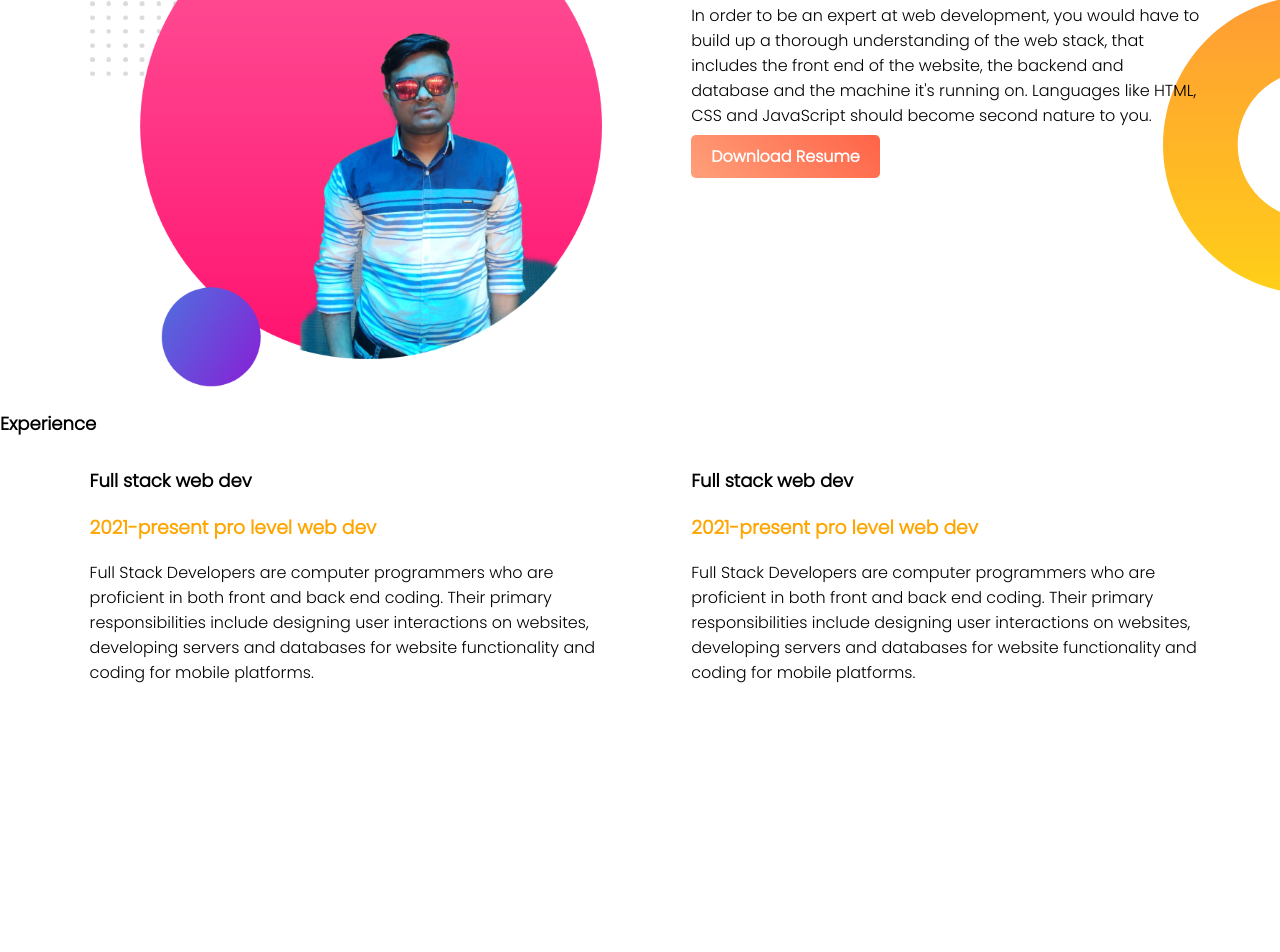
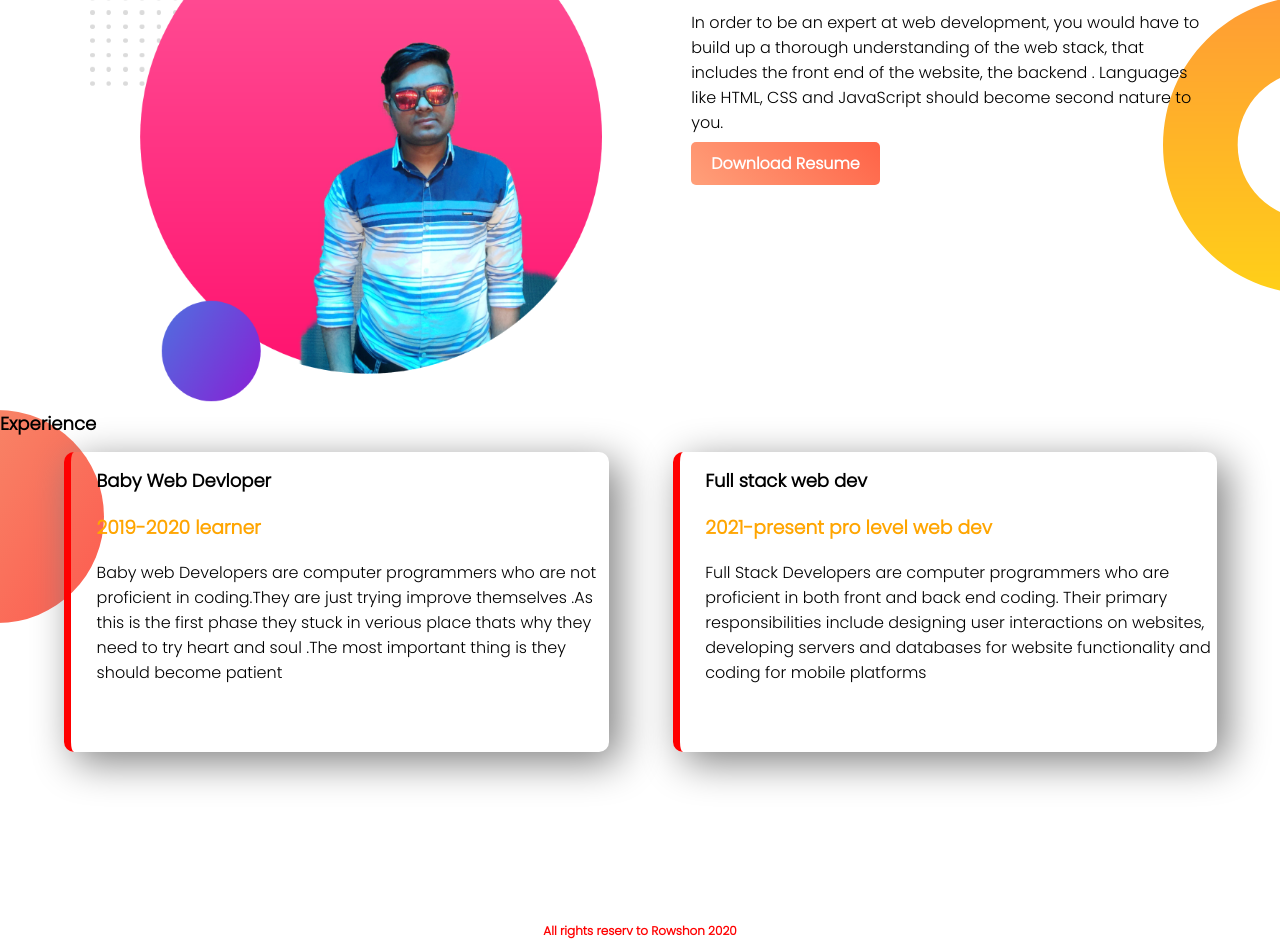
Before and after one commit to rowshonsikder/personal-website, a plain HTML site: page index.html in a window 1280 px wide. Shown: the part 605-1557 px from the top of the page. Before the commit the page ends 1515 px from the top, so only its background shows below. Drawn offline with Linux system fonts and the light colour scheme.

Commit message:
finished my first ever ebsite

```diff
--- a/index.html
+++ b/index.html
@@ -13,7 +13,7 @@
             <h1>Welcome To </h1>
             <h1><span class="orange-highlight">Rowshon</span> website</h1>
             <h3>World class professional webdevloper</h3>
-            <p>A web developer is a programmer who specializes in, or is specifically engaged in, the development of World Wide Web applications using a client–server model. ... A web content management system is often used to develop and maintain web applications.</p>
+            <p>A web developer is a programmer who specializes in, or is specifically engaged in, the development of World Wide Web applications using a client–server model.</p>
             <a class="link-button" href=" https://www.facebook.com/rs.aronno">HIRE ME</a>
 
           </div>
@@ -28,32 +28,37 @@
         <div class="half-width">
             <h2>Big Dream</h2>
             <h3>Become World's no 1 Devlopar</h3>
-            <P>In order to be an expert at web development, you would have to build up a thorough understanding of the web stack, that includes the front end of the website, the backend and database and the machine it's running on. Languages like HTML, CSS and JavaScript should become second nature to you.</P>
+            <P>In order to be an expert at web development, you would have to build up a thorough understanding of the web stack, that includes the front end of the website, the backend . Languages like HTML, CSS and JavaScript should become second nature to you.</P>
             <a class="link-button" href="">Download Resume</a>
 
         </div>
     </section>
 
-    <section class="experience">
+    <section class="experience-area">
 
-        <h2>Experience</h2>
-        <div class="half-width id="change">
-            <h2>Full stack web dev</h2>
-            <h3 class="orange-highlight">2021-present pro level web dev</h3>
-            <p>Full Stack Developers are computer programmers who are proficient in both front and back end coding. Their primary responsibilities include designing user interactions on websites, developing servers and databases for website functionality and coding for mobile platforms.</p>
+        <h2><b>Experience</b></h2>
+        <div class="half-width " id="single-experience">
+            <h2>Baby Web Devloper</h2>
+            <h3 class="orange-highlight">2019-2020  learner  </h3>
+            <p>Baby web Developers are computer programmers who are not  proficient in  coding.They are just trying improve themselves .As this is the first phase they stuck in verious place thats why they need to try heart and soul .The most important thing is they should become patient   </p>
 
         </div>
 
-        <div class="half-width">
+        <div class="half-width" id="single-experience">
             <h2>Full stack web dev</h2>
             <h3 class="orange-highlight">2021-present pro level web dev</h3>
-            <p>Full Stack Developers are computer programmers who are proficient in both front and back end coding. Their primary responsibilities include designing user interactions on websites, developing servers and databases for website functionality and coding for mobile platforms.</p>
+            <p>Full Stack Developers are computer programmers who are proficient in both front and back end coding. Their primary responsibilities include designing user interactions on websites, developing servers and databases for website functionality and coding for mobile platforms </p>
+
 
 
         </div>
 
     </section>
 
+    <footer >
+        <p>All rights reserv to Rowshon 2020</p>
+    </footer>
+
 
 </body>
 </html>
--- a/style.css
+++ b/style.css
@@ -42,6 +42,32 @@ section{
     background-position: right;
 
 }
-#change{
-    text-align: justify;
+
+
+footer{
+    text-align: center;
+    color: red;
+    font-weight: 800;
+    font-size: 12px;
+
 }
+
+img{
+    height: 500px;
+    width: 500px;
+}
+
+#single-experience{
+
+    box-shadow:10px 10px 40px gray;
+    border-radius: 10px;
+    border-left: 7px solid red;
+    border-image-slice: 1px;
+    height: 60%;
+}
+
+.experience-area{
+    background-image: url(images/exp-bg.png);
+    background-repeat: no-repeat;
+    position: relative;
+}
```
